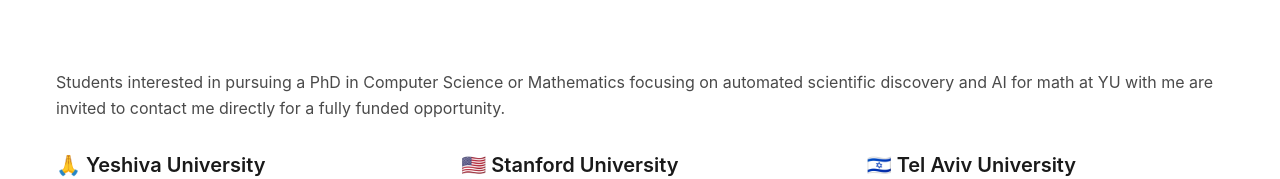
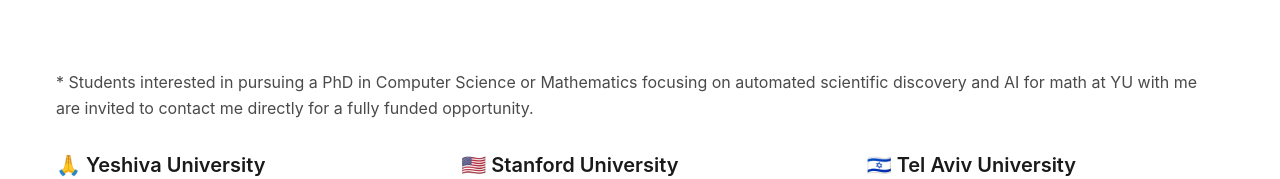
Before and after one commit to idrori/idrori.github.io, a plain HTML site: page index.html in a window 1280 px wide. Shown: the part 4720-4899 px from the top of the page. Drawn offline with Linux system fonts and the light colour scheme; a web font is replaced by a local one.

Commit message:
Update index.html

```diff
--- a/index.html
+++ b/index.html
@@ -282,7 +282,7 @@
 
         <section id="contact" class="contact">
             <div class="section-container">
-                <p style="margin-bottom: 2rem;">Students interested in pursuing a PhD in Computer Science or Mathematics focusing on automated scientific discovery and AI for math at YU with me are invited to contact me directly for a fully funded opportunity.</p>
+                <p style="margin-bottom: 2rem;">* Students interested in pursuing a PhD in Computer Science or Mathematics focusing on automated scientific discovery and AI for math at YU with me are invited to contact me directly for a fully funded opportunity.</p>
                 <div class="contact-grid">
                     <div class="contact-location">
                         <h3>🙏 Yeshiva University</h3>
```
